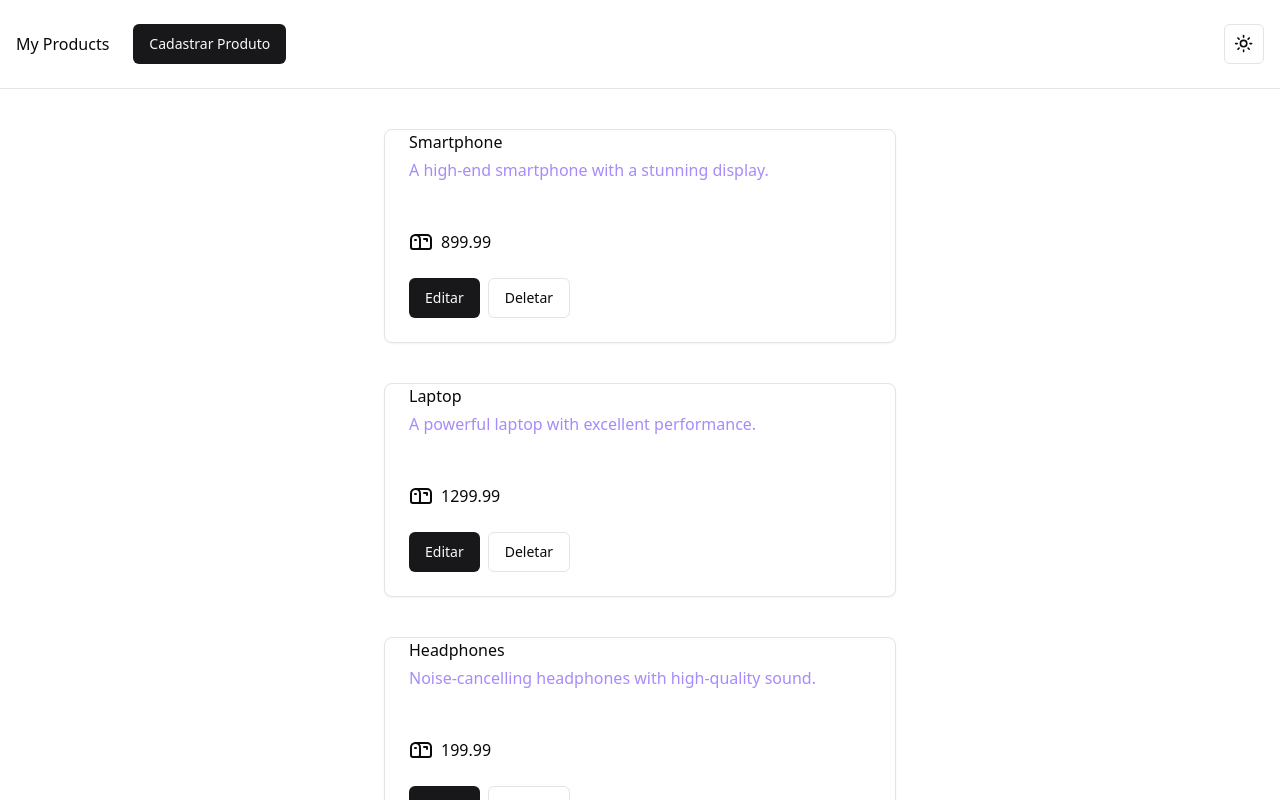
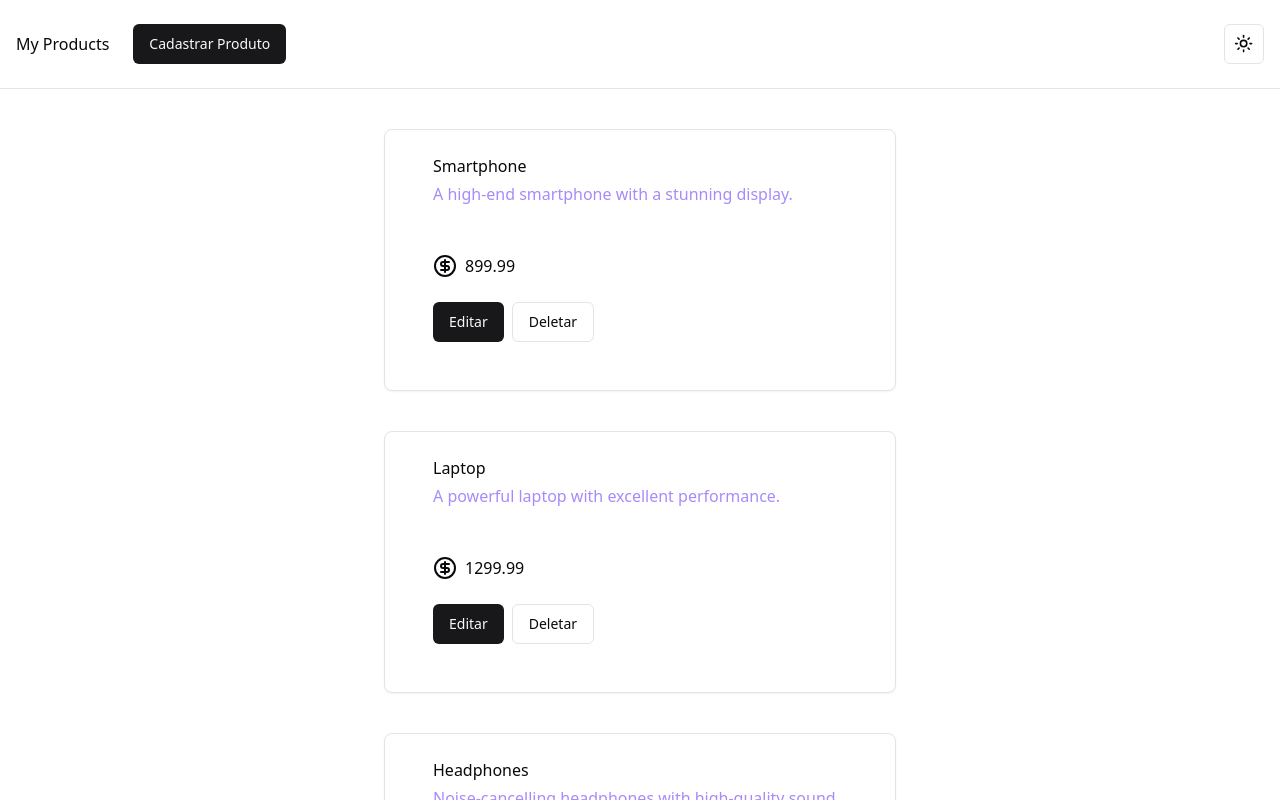
Before and after one commit to matheus-calixto-silva/my-products, a React (Vite) app: page / in a window 1280 px wide. Shown: the top 800 px of the page. Built offline with nearby package versions, Linux system fonts and the light colour scheme; data requests are answered from the project's data file.

Commit message:
fix: correcao do icone e font-weight da descricao do produto

```diff
--- a/src/views/components/ProductCard.tsx
+++ b/src/views/components/ProductCard.tsx
@@ -1,10 +1,11 @@
 /* eslint-disable camelcase */
-import { Mailbox } from 'lucide-react';
+import { CircleDollarSign } from 'lucide-react';
 import { Link } from 'react-router-dom';
 
 import { IDialog } from '@app/interfaces/IDialog';
 import { routes } from '@app/Router/routes';
 
+import { useTheme } from '@app/contexts/ThemeProvider';
 import { IProductCard } from '@app/interfaces/IProductCard';
 import AlertDialogPopup from './AlertDialogPopUp';
 import { Button } from './ui/button';
@@ -25,16 +26,24 @@ function ProductCard({ product, onDelete }: IProductCard) {
     },
   };
 
+  const { theme } = useTheme();
+
   return (
     <>
-      <Card className="mb-10">
+      <Card className="mb-10 p-6">
         <CardContent>
           <p className="mb-1">{name}</p>
-          <p className="text-violet-400">{description}</p>
+          <p
+            className={
+              theme === 'light' ? 'text-violet-900' : 'text-violet-400'
+            }
+          >
+            {description}
+          </p>
         </CardContent>
         <CardFooter />
         <CardContent className="flex">
-          <Mailbox /> <p className="ml-2">{price}</p>
+          <CircleDollarSign /> <p className="ml-2">{price}</p>
         </CardContent>
         <CardContent className="flex">
           <Button variant="default" className="mr-2">
```
